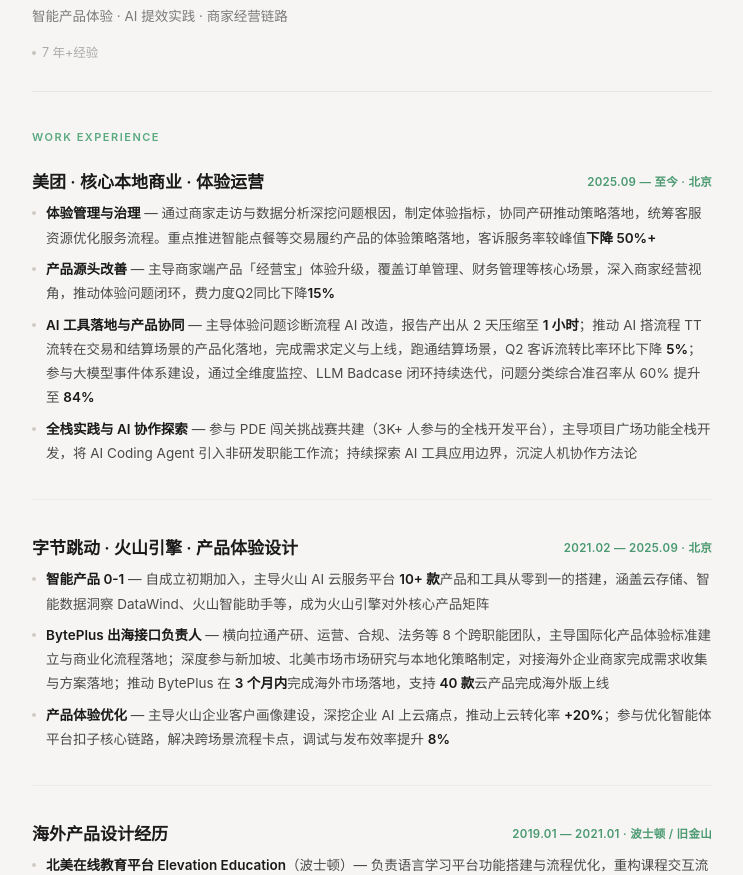
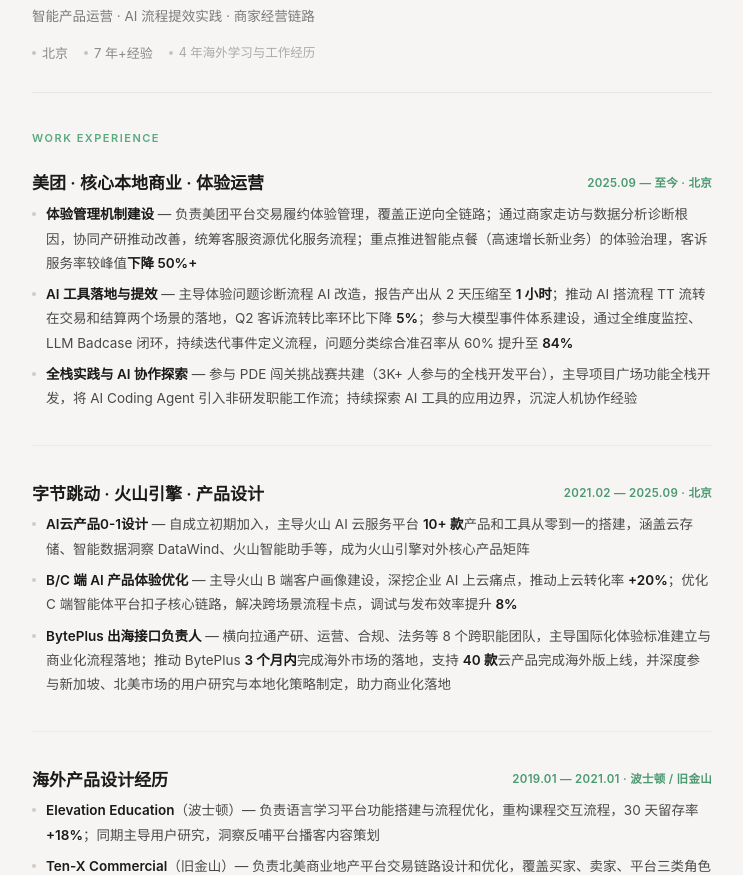
Before and after one commit to Yexindew/resume, a plain HTML site: page index.html in a window 1280 px wide. Shown: the part 99-974 px from the top of the page, without its empty margins (268-1011 px from the left). Drawn offline with Linux system fonts and the light colour scheme.

Commit message:
update profile subtitle

```diff
--- a/index.html
+++ b/index.html
@@ -251,9 +251,11 @@
   <div class="profile">
     <div class="profile-name">王业欣</div>
 
-    <div class="profile-sub">智能产品体验 · AI 提效实践 · 商家经营链路</div>
+    <div class="profile-sub">智能产品运营 · AI 流程提效实践 · 商家经营链路</div>
     <div class="profile-meta">
+      <span>北京</span>
       <span>7 年+经验</span>
+      <span>4 年海外学习与工作经历</span>
     </div>
   </div>
 
@@ -267,22 +269,21 @@
         <div class="exp-period">2025.09 — 至今 · 北京</div>
       </div>
       <ul class="exp-bullets">
-        <li><strong>体验管理与治理</strong> — 通过商家走访与数据分析深挖问题根因，制定体验指标，协同产研推动策略落地，统筹客服资源优化服务流程。重点推进智能点餐等交易履约产品的体验策略落地，客诉服务率较峰值<strong>下降 50%+</strong></li>
-        <li><strong>产品源头改善</strong> — 主导商家端产品「经营宝」体验升级，覆盖订单管理、财务管理等核心场景，深入商家经营视角，推动体验问题闭环，费力度Q2同比下降<strong>15%</strong></li>
-        <li><strong>AI 工具落地与产品协同</strong> — 主导体验问题诊断流程 AI 改造，报告产出从 2 天压缩至 <strong>1 小时</strong>；推动 AI 搭流程 TT 流转在交易和结算场景的产品化落地，完成需求定义与上线，跑通结算场景，Q2 客诉流转比率环比下降 <strong>5%</strong>；参与大模型事件体系建设，通过全维度监控、LLM Badcase 闭环持续迭代，问题分类综合准召率从 60% 提升至 <strong>84%</strong></li>
-        <li><strong>全栈实践与 AI 协作探索</strong> — 参与 PDE 闯关挑战赛共建（3K+ 人参与的全栈开发平台），主导项目广场功能全栈开发，将 AI Coding Agent 引入非研发职能工作流；持续探索 AI 工具应用边界，沉淀人机协作方法论</li>
+        <li><strong>体验管理机制建设</strong> — 负责美团平台交易履约体验管理，覆盖正逆向全链路；通过商家走访与数据分析诊断根因，协同产研推动改善，统筹客服资源优化服务流程；重点推进智能点餐（高速增长新业务）的体验治理，客诉服务率较峰值<strong>下降 50%+</strong></li>
+        <li><strong>AI 工具落地与提效</strong> — 主导体验问题诊断流程 AI 改造，报告产出从 2 天压缩至 <strong>1 小时</strong>；推动 AI 搭流程 TT 流转在交易和结算两个场景的落地，Q2 客诉流转比率环比下降 <strong>5%</strong>；参与大模型事件体系建设，通过全维度监控、LLM Badcase 闭环，持续迭代事件定义流程，问题分类综合准召率从 60% 提升至 <strong>84%</strong></li>
+        <li><strong>全栈实践与 AI 协作探索</strong> — 参与 PDE 闯关挑战赛共建（3K+ 人参与的全栈开发平台），主导项目广场功能全栈开发，将 AI Coding Agent 引入非研发职能工作流；持续探索 AI 工具的应用边界，沉淀人机协作经验</li>
       </ul>
     </div>
 
     <div class="exp-item">
       <div class="exp-top">
-        <div class="exp-company">字节跳动 · 火山引擎 · 产品体验设计</div>
+        <div class="exp-company">字节跳动 · 火山引擎 · 产品设计</div>
         <div class="exp-period">2021.02 — 2025.09 · 北京</div>
       </div>
       <ul class="exp-bullets">
-        <li><strong>智能产品 0-1</strong> — 自成立初期加入，主导火山 AI 云服务平台 <strong>10+ 款</strong>产品和工具从零到一的搭建，涵盖云存储、智能数据洞察 DataWind、火山智能助手等，成为火山引擎对外核心产品矩阵</li>
-        <li><strong>BytePlus 出海接口负责人</strong> — 横向拉通产研、运营、合规、法务等 8 个跨职能团队，主导国际化产品体验标准建立与商业化流程落地；深度参与新加坡、北美市场市场研究与本地化策略制定，对接海外企业商家完成需求收集与方案落地；推动 BytePlus 在 <strong>3 个月内</strong>完成海外市场落地，支持 <strong>40 款</strong>云产品完成海外版上线</li>
-        <li><strong>产品体验优化</strong> — 主导火山企业客户画像建设，深挖企业 AI 上云痛点，推动上云转化率 <strong>+20%</strong>；参与优化智能体平台扣子核心链路，解决跨场景流程卡点，调试与发布效率提升 <strong>8%</strong></li>
+        <li><strong>AI云产品0-1设计</strong> — 自成立初期加入，主导火山 AI 云服务平台 <strong>10+ 款</strong>产品和工具从零到一的搭建，涵盖云存储、智能数据洞察 DataWind、火山智能助手等，成为火山引擎对外核心产品矩阵</li>
+        <li><strong>B/C 端 AI 产品体验优化</strong> — 主导火山 B 端客户画像建设，深挖企业 AI 上云痛点，推动上云转化率 <strong>+20%</strong>；优化 C 端智能体平台扣子核心链路，解决跨场景流程卡点，调试与发布效率提升 <strong>8%</strong></li>
+        <li><strong>BytePlus 出海接口负责人</strong> — 横向拉通产研、运营、合规、法务等 8 个跨职能团队，主导国际化体验标准建立与商业化流程落地；推动 BytePlus <strong>3 个月内</strong>完成海外市场的落地，支持 <strong>40 款</strong>云产品完成海外版上线，并深度参与新加坡、北美市场的用户研究与本地化策略制定，助力商业化落地</li>
       </ul>
     </div>
 
@@ -292,8 +293,8 @@
         <div class="exp-period">2019.01 — 2021.01 · 波士顿 / 旧金山</div>
       </div>
       <ul class="exp-bullets">
-        <li><strong>北美在线教育平台  Elevation Education</strong>（波士顿）— 负责语言学习平台功能搭建与流程优化，重构课程交互流程，30 天留存率 <strong>+18%</strong>；同期主导用户研究，洞察反哺平台播客内容策划</li>
-        <li><strong>北美地产交易平台 Ten-X Commercial</strong>（旧金山）— 深度理解商家决策逻辑，将业务流程转化为产品方案；负责平台交易链路设计与优化，覆盖买家、卖家、平台三类角色全链路，深度参与用户研究、交互流程与视觉设计</li>
+        <li><strong>Elevation Education</strong>（波士顿）— 负责语言学习平台功能搭建与流程优化，重构课程交互流程，30 天留存率 <strong>+18%</strong>；同期主导用户研究，洞察反哺平台播客内容策划</li>
+        <li><strong>Ten-X Commercial</strong>（旧金山）— 负责北美商业地产平台交易链路设计和优化，覆盖买家、卖家、平台三类角色的全链路设计，深度参与用户研究、交互流程和视觉设计</li>
       </ul>
     </div>
 
@@ -309,7 +310,7 @@
       <div class="edu-left">
         <div class="edu-school">Purdue University</div>
         <div class="edu-degree">人机交互 HCI 硕士</div>
-        <div class="edu-note">Top 5 HCI 项目（US News 2018）· 数据分析、人因工程、计算机基础（编程 · 网络 · 数据库）</div>
+        <div class="edu-note">Top 5 HCI 项目（US News 2018）· 定性定量数据分析、设计心理、人因工程、计算机基础</div>
       </div>
       <div class="edu-period">2016 — 2018 · 美国西拉法叶</div>
     </div>
```
